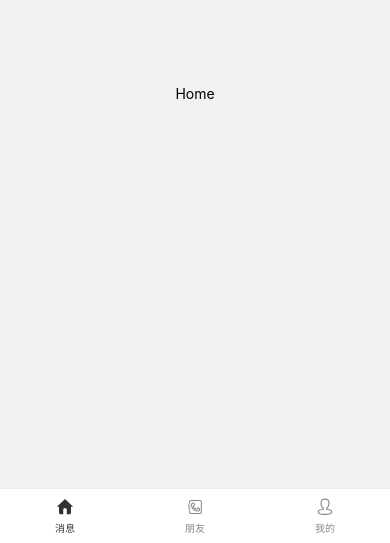
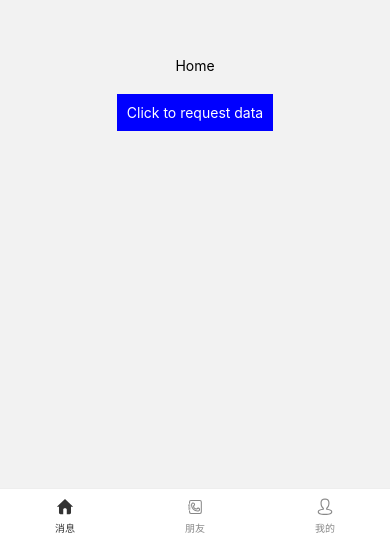
Before and after one commit to wiiai/react-native-template, a React Native app: screen / in a window 390 px wide. Shown: the part 301-844 px from the top of the page. Built offline with nearby package versions, Linux system fonts and the light colour scheme.

Commit message:
chore: update

```diff
--- a/babel.config.js
+++ b/babel.config.js
@@ -1,3 +1,15 @@
 module.exports = {
   presets: ['module:metro-react-native-babel-preset'],
+  plugins:[
+    ["@babel/plugin-proposal-decorators", { "legacy": true }],
+    [
+      'babel-plugin-module-resolver',
+      {
+        root: ['./'],
+        alias: {
+          '@': './src'
+        },
+      },
+    ],
+  ]
 };
--- a/index.js
+++ b/index.js
@@ -3,7 +3,7 @@
  */
 
 import {AppRegistry} from 'react-native';
-import App from './App';
+import App from './src/App';
 import {name as appName} from './app.json';
 
 AppRegistry.registerComponent(appName, () => App);
--- a/package.json
+++ b/package.json
@@ -10,10 +10,13 @@
     "lint": "eslint . --ext .js,.jsx,.ts,.tsx"
   },
   "dependencies": {
+    "@babel/plugin-proposal-decorators": "^7.20.7",
+    "@react-native-async-storage/async-storage": "^1.17.11",
     "@react-navigation/bottom-tabs": "^6.5.2",
     "@react-navigation/native": "^6.1.1",
     "@react-navigation/native-stack": "^6.9.7",
     "axios": "^1.2.2",
+    "babel-plugin-module-resolver": "^4.1.0",
     "dayjs": "^1.11.7",
     "mobx": "^6.7.0",
     "mobx-react": "^7.6.0",
--- /dev/null
+++ b/src/config/index.ts
@@ -0,0 +1,5 @@
+export const baseURL = 'http://wow-im.airtlab.com'
+
+// export const baseURL = 'http://192.168.1.6:8088'
+
+export const appVersion = '1.0.0';
--- /dev/null
+++ b/src/config/request.ts
@@ -0,0 +1,52 @@
+import axios, {AxiosRequestConfig} from 'axios';
+import {getToken} from '@/utils/auth';
+import {baseURL} from './index';
+
+const instance = axios.create();
+
+instance.interceptors.request.use(
+  function (config) {
+    const headers: any = {
+      ...(config.headers || {}),
+      'content-type': 'application/json; charset=utf-8',
+      token: getToken() || '',
+    };
+    config.headers = headers;
+    return config;
+  },
+  function (error) {
+    console.log('--error', error);
+    return Promise.reject(error);
+  },
+);
+
+instance.interceptors.response.use(
+  function (response) {
+    return response.data;
+  },
+  function (error) {
+    console.log(error);
+    return Promise.reject(error);
+  },
+);
+
+function sleep() {
+  return new Promise((resolve, _) => {
+    setTimeout(() => resolve(null), 200);
+  });
+}
+
+async function request<T>(options: AxiosRequestConfig): Promise<T> {
+  const p1 = instance({
+    ...options,
+    url: baseURL + options.url,
+    method: options.method || 'POST',
+  });
+
+  const p2 = sleep();
+  return Promise.all([p1, p2]).then(res => {
+    return res[0] as unknown as T;
+  });
+}
+
+export {request};
--- a/src/pages/home/index.tsx
+++ b/src/pages/home/index.tsx
@@ -1,10 +1,28 @@
 import * as React from 'react';
-import {Text, View} from 'react-native';
+import {Button, Text, TouchableHighlight, TouchableWithoutFeedback, View} from 'react-native';
+import {request} from '@/config/request';
 
 export function HomeScreen() {
   return (
     <View style={{flex: 1, justifyContent: 'center', alignItems: 'center'}}>
-      <Text>Home</Text>
+      <View>
+        <Text>Home</Text>
+      </View>
+
+      <View style={{marginTop: 20}}>
+        <TouchableHighlight
+          onPress={() => {
+            request({
+              url: '/user/check_login',
+            }).then(res => {
+              console.log(res);
+            });
+          }}>
+          <View style={{backgroundColor: 'blue', padding: 10}}>
+            <Text style={{color: '#fff'}}>Click to request data</Text>
+          </View>
+        </TouchableHighlight>
+      </View>
     </View>
   );
 }
--- /dev/null
+++ b/src/utils/auth.ts
@@ -0,0 +1,13 @@
+import storage from './storage';
+
+let token = '';
+
+export const getToken = () => token;
+
+export const setToken = async (value: string) => {
+  token = value;
+};
+
+export const logout = async function () {
+  return await storage.removeItem('userInfo');
+};
--- /dev/null
+++ b/src/utils/storage.ts
@@ -0,0 +1,32 @@
+import AsyncStorage from '@react-native-async-storage/async-storage';
+
+export default {
+  setItem: async (key: string, val: any) => {
+    if (typeof val === 'object') {
+      val = JSON.stringify(val);
+    }
+    try {
+      await AsyncStorage.setItem(key, val);
+    } catch (error) {
+      console.log('error saving data', val);
+    }
+  },
+
+  getItem: async (key: string) => {
+    try {
+      let val = await AsyncStorage.getItem(key);
+      if (val !== null) {
+        try {
+          val = JSON.parse(val);
+        } catch (e) {}
+        return val;
+      }
+    } catch (err) {
+      return null;
+    }
+  },
+
+  removeItem: async (key: string) => {
+    return await AsyncStorage.removeItem(key);
+  },
+};
--- a/tsconfig.json
+++ b/tsconfig.json
@@ -3,7 +3,9 @@
   "extends": "@tsconfig/react-native/tsconfig.json",     /* Recommended React Native TSConfig base */
   "compilerOptions": {
     /* Visit https://aka.ms/tsconfig.json to read more about this file */
-
+    "paths": {
+      "@/*": ["./src/*"]
+    },
     /* Completeness */
     "skipLibCheck": true                                 /* Skip type checking all .d.ts files. */
   }
```
Also changed, not shown: src/App.tsx (renamed from App.tsx, +7 -7 lines), 4 other files (tests, documents, lock files or other folders).
